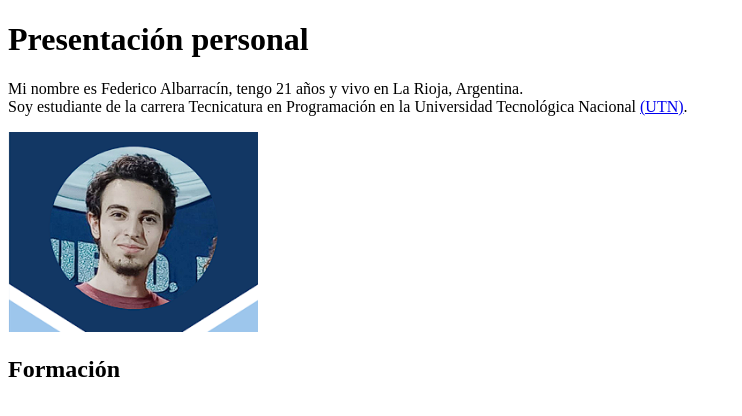
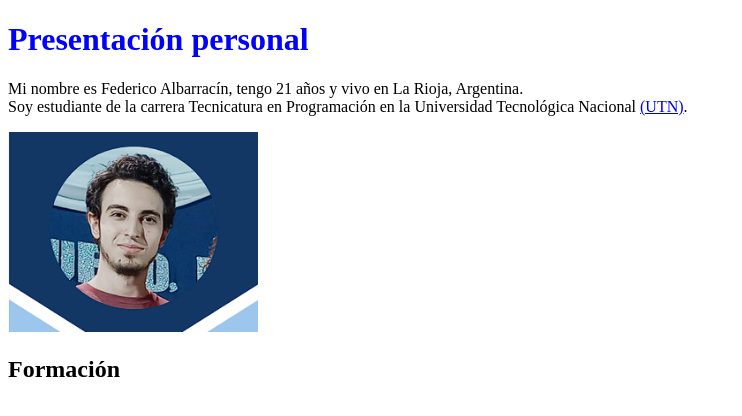
Before and after one commit to FedeAlbarracin/FedeAlbarracin.github.io, a plain HTML site: page index.html in a window 1280 px wide. Shown: the whole page, without its empty margins (0-742 px from the left). Drawn offline with Linux system fonts and the light colour scheme.

Commit message:
Segundo intento

```diff
--- a/TPLAB.css
+++ b/TPLAB.css
@@ -0,0 +1,3 @@
+h1 {
+color: blue;
+}
--- a/TPLAB.html
+++ b/index.html
@@ -1,6 +1,7 @@
 <!DOCTYPE html>
 <html>
     <head>
+        <link rel="stylesheet" type= "text/css" href="TPLAB.css">
         <title>Mi primer pagina!</title>
     </head>
     <body>
```
